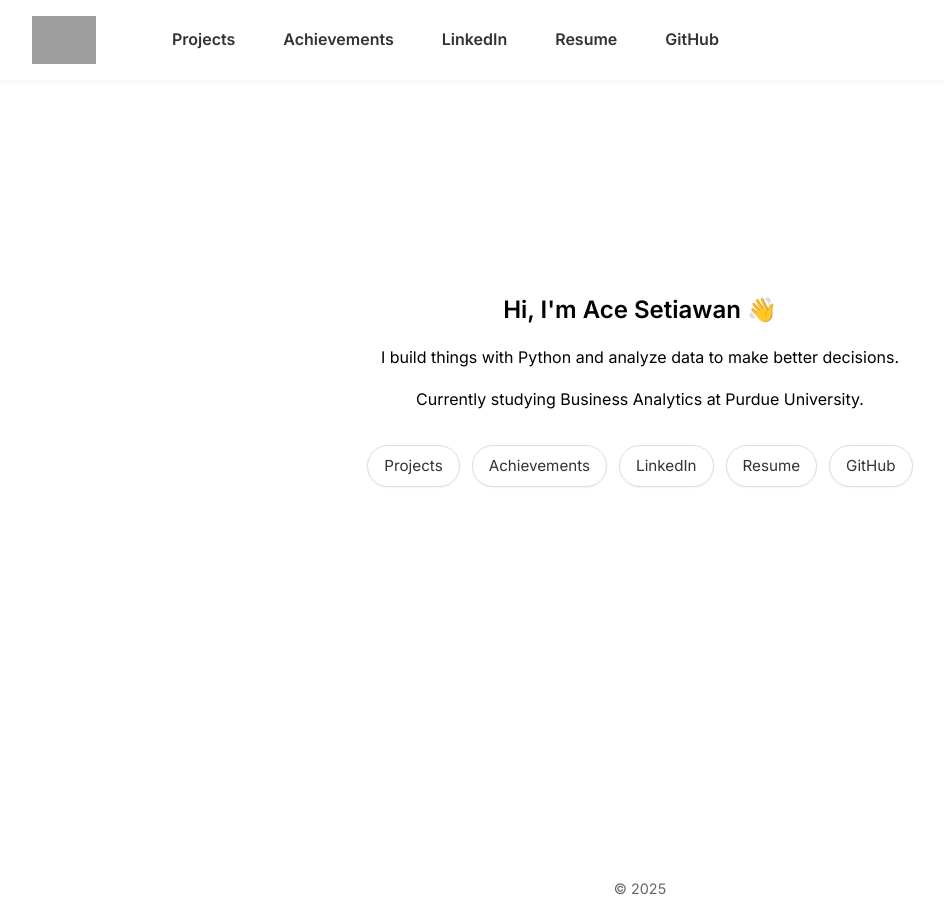
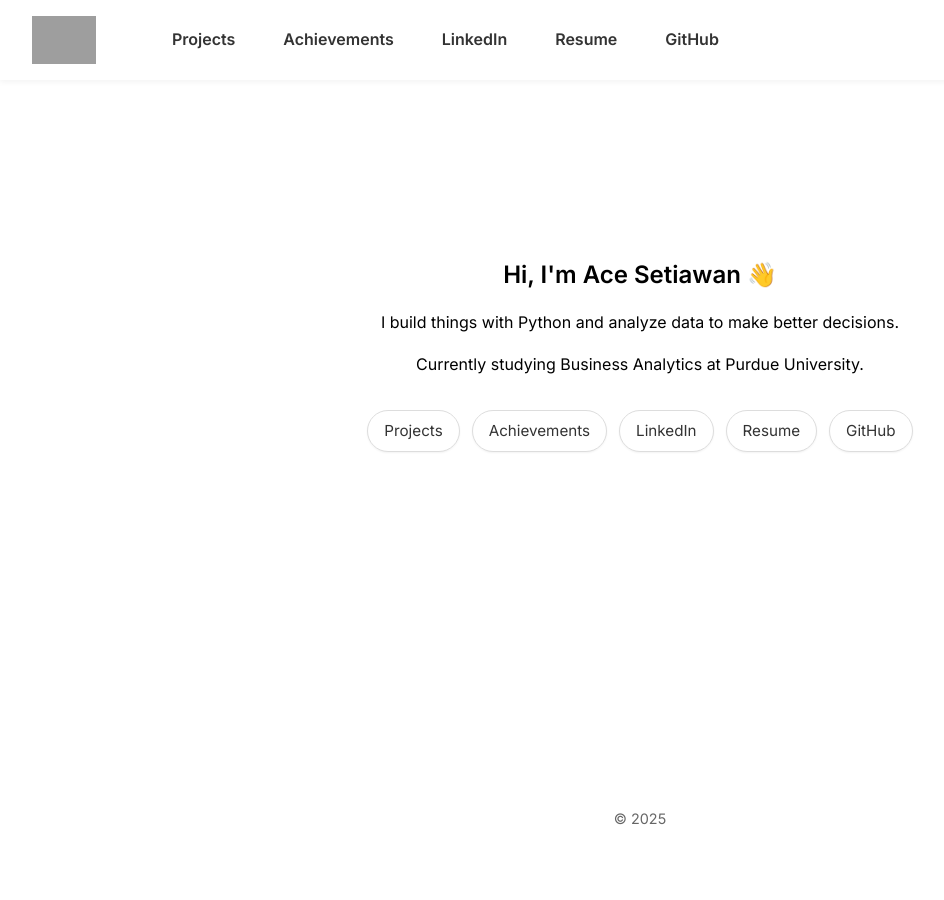
Before and after one commit to acepocalypse/acepocalypse.github.io, a Jekyll site: the page built from index.html, in a window 1280 px wide and 900 px high, scrolled down 199 px. Shown: the whole window, without its empty margins (0-944 px from the left). Built offline with Jekyll 4.4.1, drawn with Linux system fonts in a browser that asks for light colours; after the commit the page ends 1029 px from its top, so only the background shows below that; grey boxes are pictures that could not be loaded.

Commit message:
Refactor fullscreen-center: adjust height for improved layout; set height for list items and adjust flex properties for better responsiveness

```diff
--- a/assets/css/style.css
+++ b/assets/css/style.css
@@ -43,7 +43,7 @@ a {
   flex-direction: column;
   align-items: center;
   justify-content: center;
-  height: 100vh;
+  height: calc(100vh - 70px);
   box-sizing: border-box;
   text-align: center;
   padding: 0 1rem;
@@ -163,6 +163,7 @@ li {
   width: 100%;
   padding: 1rem 2rem;
   box-sizing: border-box;
+  height: 80px;
 }
 
 .floating-logo {
@@ -228,6 +229,7 @@ li {
     flex-direction: column;
     align-items: flex-start;
     gap: 1rem;
+    height: auto;
   }
 
   .site-header nav {
```
